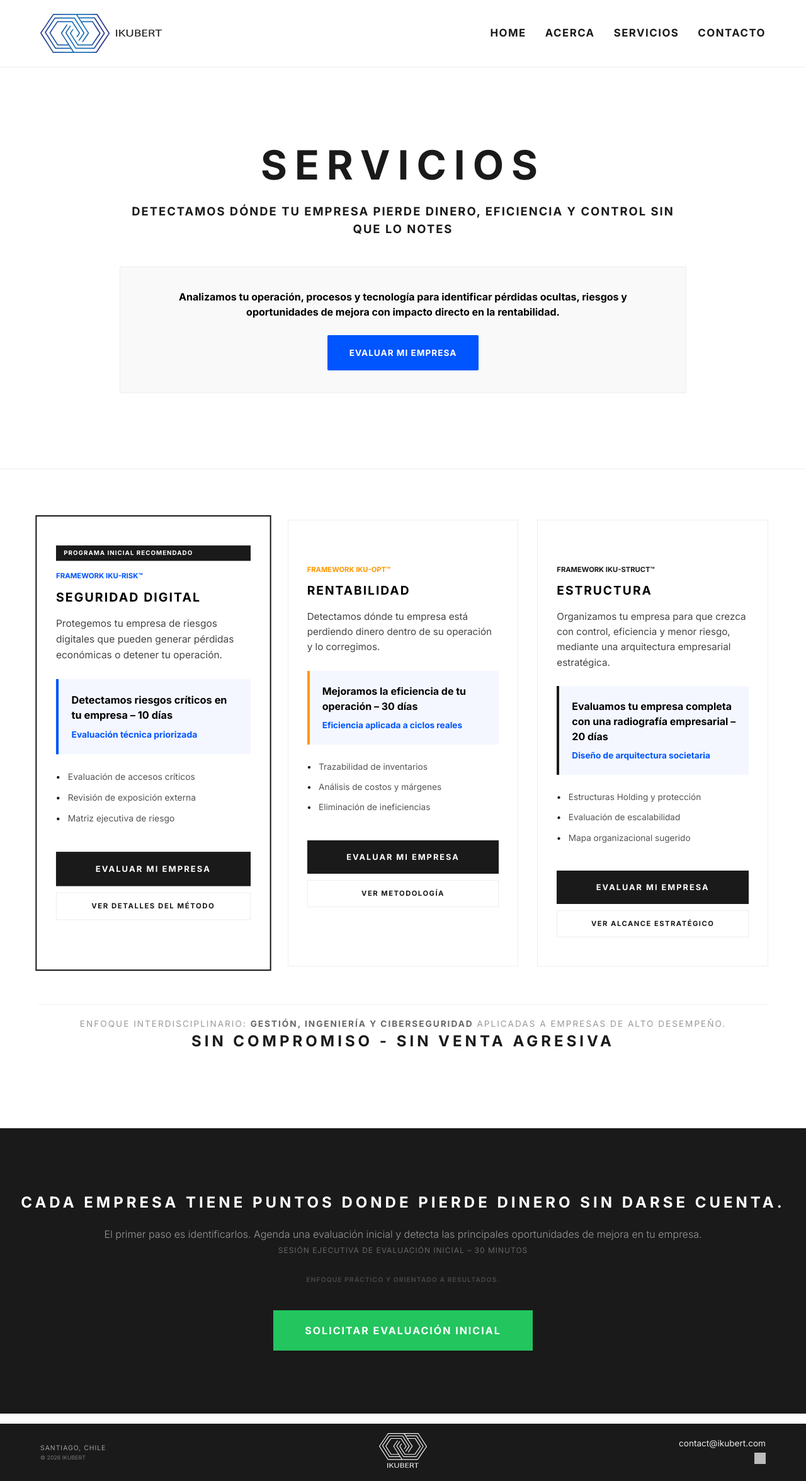
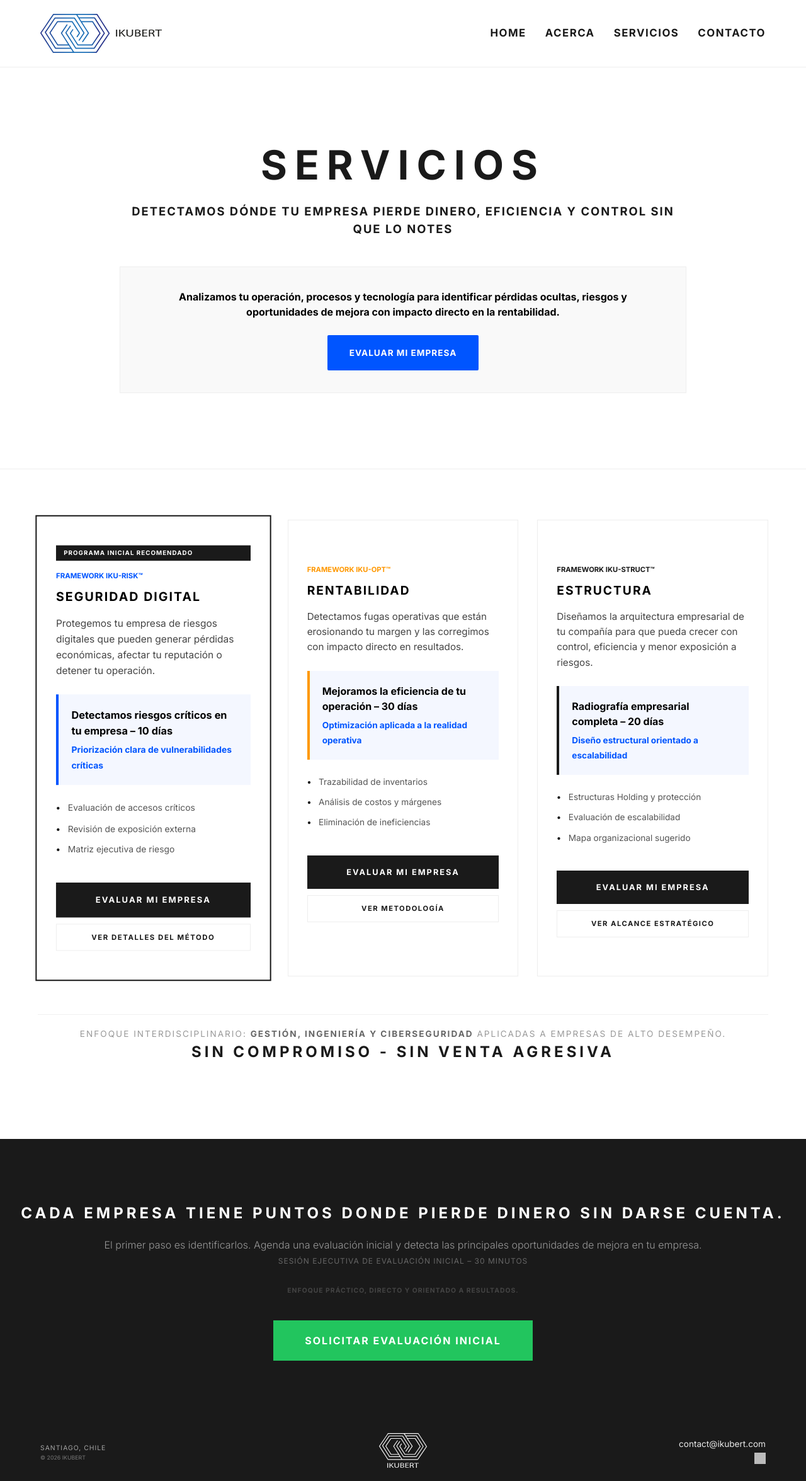
Before and after one commit to IKUBERT/ikubert.github.io, a Jekyll site: the page built from servicios.html, in a window 1280 px wide. Shown: the whole page at 63% size. Built offline with Jekyll 4.4.1, drawn with Linux system fonts in a browser that asks for light colours; grey boxes are pictures that could not be loaded.

Commit message:
Update servicios.html

```diff
--- a/servicios.html
+++ b/servicios.html
@@ -22,11 +22,11 @@ title: Servicios | IKUBERT
             <span class="priority-tag">Programa Inicial Recomendado</span>
             <span class="segment-filter" style="color: #0055ff; font-weight: 700; font-size: 0.7rem; text-transform: uppercase; margin-bottom: 10px; display: block;">Framework IKU-Risk™</span>
             <h2 class="line-title">Seguridad Digital</h2>
-            <p class="line-desc">Protegemos tu empresa de riesgos digitales que pueden generar pérdidas económicas o detener tu operación.</p>
+            <p class="line-desc">Protegemos tu empresa de riesgos digitales que pueden generar pérdidas económicas, afectar tu reputación o detener tu operación.</p>
 
             <div class="star-service-box">
                 <span class="star-name">Detectamos riesgos críticos en tu empresa – 10 días</span>
-                <span class="star-promise">Evaluación técnica priorizada</span>
+                <span class="star-promise">Priorización clara de vulnerabilidades críticas</span>
             </div>
 
             <ul class="benefit-list">
@@ -43,11 +43,11 @@ title: Servicios | IKUBERT
             <div style="height: 25px;" class="mobile-hide"></div>
             <span class="segment-filter" style="color: #ff9800; font-weight: 700; font-size: 0.7rem; text-transform: uppercase; margin-bottom: 10px; display: block;">Framework IKU-Opt™</span>
             <h2 class="line-title">Rentabilidad</h2>
-            <p class="line-desc">Detectamos dónde tu empresa está perdiendo dinero dentro de su operación y lo corregimos.</p>
+            <p class="line-desc">Detectamos fugas operativas que están erosionando tu margen y las corregimos con impacto directo en resultados.</p>
 
             <div class="star-service-box" style="border-left-color: #ff9800;">
                 <span class="star-name">Mejoramos la eficiencia de tu operación – 30 días</span>
-                <span class="star-promise">Eficiencia aplicada a ciclos reales</span>
+                <span class="star-promise">Optimización aplicada a la realidad operativa</span>
             </div>
 
             <ul class="benefit-list">
@@ -64,11 +64,11 @@ title: Servicios | IKUBERT
             <div style="height: 25px;" class="mobile-hide"></div>
             <span class="segment-filter" style="color: #1a1a1a; font-weight: 700; font-size: 0.7rem; text-transform: uppercase; margin-bottom: 10px; display: block;">Framework IKU-Struct™</span>
             <h2 class="line-title">Estructura</h2>
-            <p class="line-desc">Organizamos tu empresa para que crezca con control, eficiencia y menor riesgo, mediante una arquitectura empresarial estratégica.</p>
+            <p class="line-desc">Diseñamos la arquitectura empresarial de tu compañía para que pueda crecer con control, eficiencia y menor exposición a riesgos.</p>
 
             <div class="star-service-box" style="border-left-color: #1a1a1a;">
-                <span class="star-name">Evaluamos tu empresa completa con una radiografía empresarial – 20 días</span>
-                <span class="star-promise">Diseño de arquitectura societaria</span>
+                <span class="star-name">Radiografía empresarial completa – 20 días</span>
+                <span class="star-promise">Diseño estructural orientado a escalabilidad</span>
             </div>
 
             <ul class="benefit-list">
@@ -95,7 +95,7 @@ title: Servicios | IKUBERT
     <h2 style="text-transform: uppercase; letter-spacing: 5px; font-size: 1.5rem; font-weight: 800; margin-bottom: 20px;">Cada empresa tiene puntos donde pierde dinero sin darse cuenta.</h2>
     <p style="color: #999; margin-bottom: 5px; font-weight: 300;">El primer paso es identificarlos. Agenda una evaluación inicial y detecta las principales oportunidades de mejora en tu empresa.</p>
     <p style="color: #666; font-size: 0.75rem; text-transform: uppercase; letter-spacing: 1px; margin-bottom: 30px;">Sesión ejecutiva de evaluación inicial – 30 minutos</p>
-    <p style="color: #444; font-size: 0.65rem; text-transform: uppercase; letter-spacing: 1px; margin-bottom: 40px; font-weight: 700;">Enfoque práctico y orientado a resultados.</p>
+    <p style="color: #444; font-size: 0.65rem; text-transform: uppercase; letter-spacing: 1px; margin-bottom: 40px; font-weight: 700;">Enfoque práctico, directo y orientado a resultados.</p>
 
     <a href="https://wa.me/56989374989" style="background: #22c55e; color: #fff; padding: 20px 50px; text-decoration: none; font-weight: 700; letter-spacing: 2px; text-transform: uppercase; display: inline-block;">
         Solicitar evaluación inicial
```
